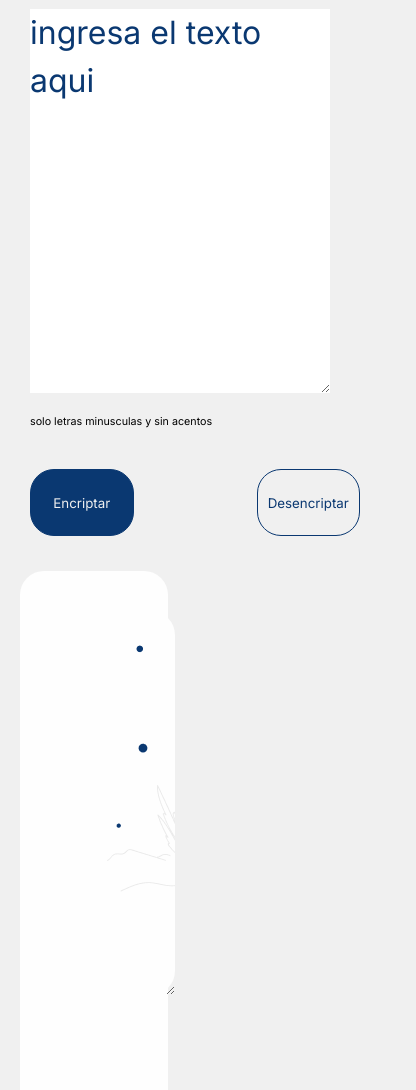
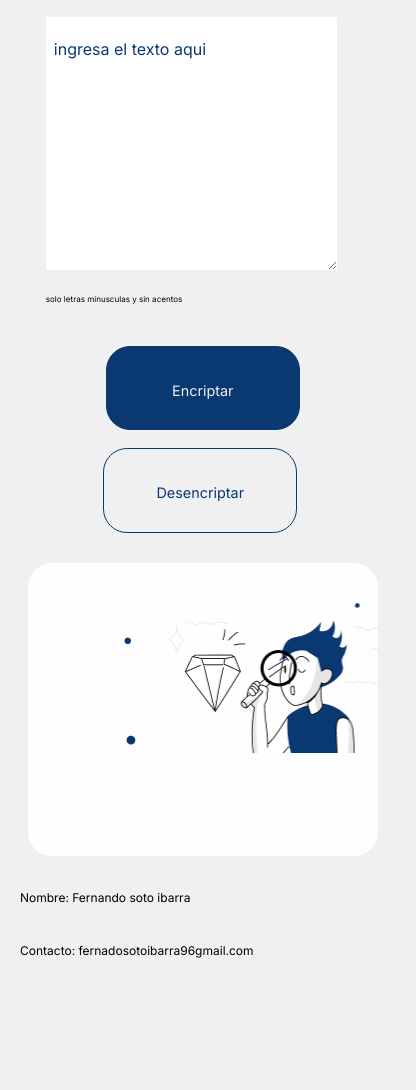
Before and after one commit to Fergsie/Encriptador-de-Texto, a plain HTML site: page index.html in a window 390 px wide. Shown: the part 125-1215 px from the top of the page, 416 px wide, since content can reach past the window. After the commit the page ends 1110 px from the top, so only its background shows below. Drawn offline with Linux system fonts and the light colour scheme.

Commit message:
agregando visualizaciones en distintas pantallas

```diff
--- a/index.html
+++ b/index.html
@@ -16,7 +16,7 @@
     </header>
 
     <main class="main">
-        <section >
+        <section class="section1" >
             <div class="areaTexto">
                 <textarea class="m_textarea" id="" cols="35" rows="8" placeholder="ingresa el texto aqui"></textarea>
                 <h6 class="textop">solo letras minusculas y sin acentos</h6>
@@ -40,7 +40,8 @@
         </section>
     </main>
     <footer>
-
+        <p>Nombre: Fernando soto ibarra </p>
+        <p >Contacto: fernadosotoibarra96gmail.com</p>
     </footer>
 <script src="script.js"></script>
 </body>
--- a/style.css
+++ b/style.css
@@ -124,7 +124,7 @@ main{
     .btmCopiar{
         border: 1px solid var(--color1);
         border-radius: 24px;
-        width:  100%;
+        width: 100%;
         text-align: center;
         line-height: 67px;
         background-color: transparent;
@@ -140,3 +140,89 @@ main{
         color: orangered;
         background-color: transparent;
     }
+
+
+  /* Tablets */
+@media screen and (min-width: 481px) and (max-width: 1024px) {
+    body {
+        font-size: 15px;
+    }
+    .main {
+        display: flex;
+        flex-direction: column;
+        padding: 20px;
+        align-items: center;
+    }
+
+    .m_textarea {
+        width: 100%;
+    }
+
+    .section2 {
+        width: 80%;
+        height: 30vh;
+        overflow: auto;
+        margin-top: 20px;
+    }
+
+    .mensaje {
+        width: 100%; /* Ajustado para el diseño deseado */
+    }
+
+    .botones {
+        display: flex; /* Asegúrate de que esté definido como flex */
+        flex-direction: row;
+        gap: 20px;
+    }
+}
+/* Móviles */
+@media screen and (max-width: 480px) {
+    body {
+        font-size: 12px;
+    }
+    .h1{
+        padding-left: 0%
+    }
+        .main {
+        display: flex;
+        flex-direction: column;
+        padding: 8px;
+        align-items: center;
+    }
+    .m_textarea {
+        width: 90%;
+        height: 30vh;
+        box-sizing: border-box;
+        font-size: 1rem;
+        padding: 8px; /
+    }
+
+    .section2 {
+        width: 90%;
+        height: 30vh;
+        overflow: auto;
+        margin-top: 15px;
+    }
+    .mensaje {
+        width: 100%;
+        font-size: 1rem;
+        padding: 8px;
+    }
+
+    .botones {
+        display: flex;
+        flex-direction: column;
+        gap: 8px;
+        align-items: center;
+    }
+    .btmEncriptar, .btmDesencriptar, .btmCopiar {
+        align-items: center;
+        font-size: 0.9rem;
+        padding: 10px 15px;
+        width: 60%;
+        height:  10vh;
+    }
+    .btmDesencriptar {
+        margin-left: 0;
+    }
+}
```
